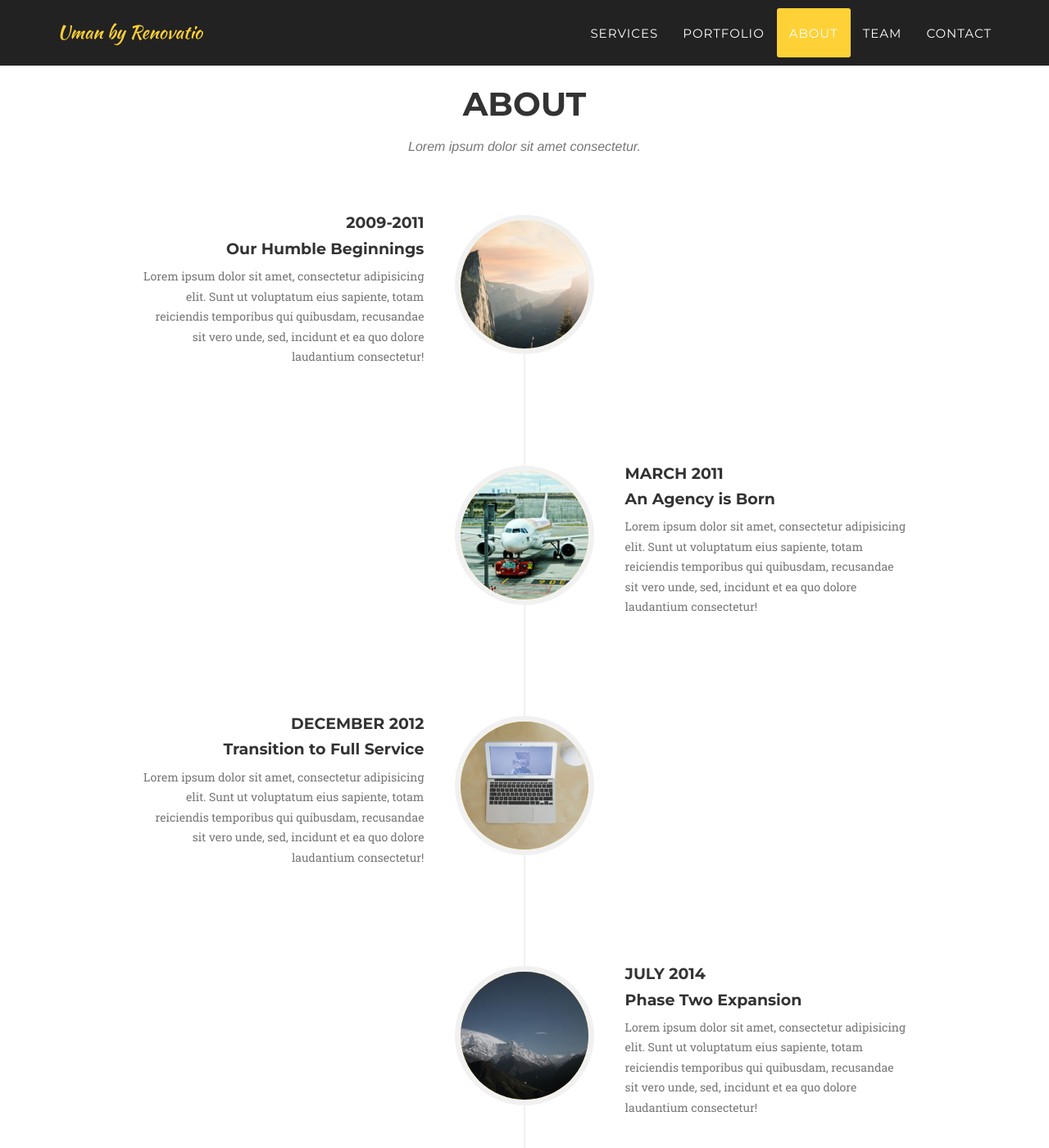
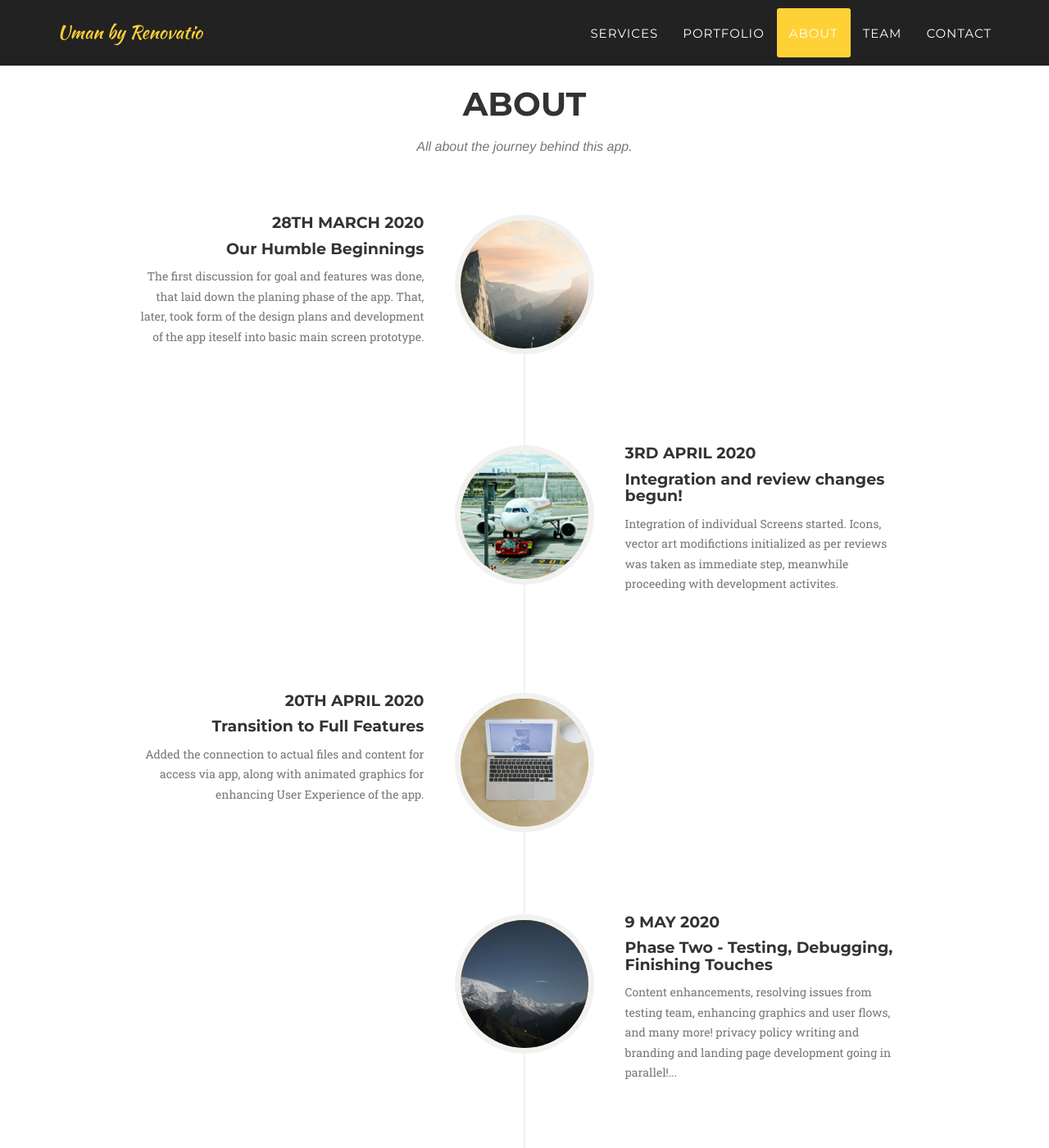
Before and after one commit to Uman-app/uman-app.github.io, a Jekyll site: the page built from index.html, in a window 1280 px wide and 1400 px high, scrolled down 2791 px. Shown: the whole window at 82% size. Built offline with Jekyll 4.4.1, drawn with Linux system fonts in a browser that asks for light colours; some web fonts are replaced; some of the changed text lies outside the part shown.

Commit message:
Created the timeline/about section

```diff
--- a/_includes/about.html
+++ b/_includes/about.html
@@ -4,7 +4,7 @@
             <div class="row">
                 <div class="col-lg-12 text-center">
                     <h2 class="section-heading">About</h2>
-                    <h3 class="section-subheading text-muted">Lorem ipsum dolor sit amet consectetur.</h3>
+                    <h3 class="section-subheading text-muted">All about the journey behind this app.</h3>
                 </div>
             </div>
             <div class="row">
@@ -16,11 +16,14 @@
                             </div>
                             <div class="timeline-panel">
                                 <div class="timeline-heading">
-                                    <h4>2009-2011</h4>
+                                    <h4>28th March 2020</h4>
                                     <h4 class="subheading">Our Humble Beginnings</h4>
                                 </div>
                                 <div class="timeline-body">
-                                    <p class="text-muted">Lorem ipsum dolor sit amet, consectetur adipisicing elit. Sunt ut voluptatum eius sapiente, totam reiciendis temporibus qui quibusdam, recusandae sit vero unde, sed, incidunt et ea quo dolore laudantium consectetur!</p>
+                                    <p class="text-muted">The first discussion for goal and features was done,
+                                        that laid down the planing phase of the app.
+                                        That, later, took form of the design plans and development of the app iteself
+                                         into basic main screen prototype.</p>
                                 </div>
                             </div>
                         </li>
@@ -30,11 +33,13 @@
                             </div>
                             <div class="timeline-panel">
                                 <div class="timeline-heading">
-                                    <h4>March 2011</h4>
-                                    <h4 class="subheading">An Agency is Born</h4>
+                                    <h4>3rd April 2020</h4>
+                                    <h4 class="subheading">Integration and review changes begun!</h4>
                                 </div>
                                 <div class="timeline-body">
-                                    <p class="text-muted">Lorem ipsum dolor sit amet, consectetur adipisicing elit. Sunt ut voluptatum eius sapiente, totam reiciendis temporibus qui quibusdam, recusandae sit vero unde, sed, incidunt et ea quo dolore laudantium consectetur!</p>
+                                    <p class="text-muted">Integration of individual Screens started.
+                                        Icons, vector art modifictions initialized as per reviews was taken as immediate step,
+                                        meanwhile proceeding with development activites.</p>
                                 </div>
                             </div>
                         </li>
@@ -44,11 +49,13 @@
                             </div>
                             <div class="timeline-panel">
                                 <div class="timeline-heading">
-                                    <h4>December 2012</h4>
-                                    <h4 class="subheading">Transition to Full Service</h4>
+                                    <h4>20th April 2020</h4>
+                                    <h4 class="subheading">Transition to Full Features</h4>
                                 </div>
                                 <div class="timeline-body">
-                                    <p class="text-muted">Lorem ipsum dolor sit amet, consectetur adipisicing elit. Sunt ut voluptatum eius sapiente, totam reiciendis temporibus qui quibusdam, recusandae sit vero unde, sed, incidunt et ea quo dolore laudantium consectetur!</p>
+                                    <p class="text-muted">Added the connection to actual files and content for access via app,
+                                        along with animated graphics for enhancing User Experience of the app.
+                                    </p>
                                 </div>
                             </div>
                         </li>
@@ -58,11 +65,13 @@
                             </div>
                             <div class="timeline-panel">
                                 <div class="timeline-heading">
-                                    <h4>July 2014</h4>
-                                    <h4 class="subheading">Phase Two Expansion</h4>
+                                    <h4>9 May 2020</h4>
+                                    <h4 class="subheading">Phase Two - Testing, Debugging, Finishing Touches</h4>
                                 </div>
                                 <div class="timeline-body">
-                                    <p class="text-muted">Lorem ipsum dolor sit amet, consectetur adipisicing elit. Sunt ut voluptatum eius sapiente, totam reiciendis temporibus qui quibusdam, recusandae sit vero unde, sed, incidunt et ea quo dolore laudantium consectetur!</p>
+                                    <p class="text-muted">Content enhancements, resolving issues from testing team,
+                                         enhancing graphics and user flows, and many more!
+                                         privacy policy writing and branding and landing page development going in parallel!...</p>
                                 </div>
                             </div>
                         </li>
--- a/_includes/portfolio_grid.html
+++ b/_includes/portfolio_grid.html
@@ -4,7 +4,7 @@
             <div class="row">
                 <div class="col-lg-12 text-center">
                     <h2 class="section-heading">ScreenShots From App</h2>
-                    <h3 class="section-subheading text-muted">Lorem ipsum dolor sit amet consectetur.</h3>
+                    <h3 class="section-subheading text-muted">Have A look inside the app.</h3>
                 </div>
             </div>
             <div class="row">
--- a/_includes/services.html
+++ b/_includes/services.html
@@ -27,10 +27,10 @@
                 <div class="col-md-4">
                     <span class="fa-stack fa-4x">
                         <i class="fa fa-circle fa-stack-2x text-primary"></i>
-                        <i class="fa fa-lock fa-stack-1x fa-inverse"></i>
+                        <i class="fa fa-line-chart fa-stack-1x fa-inverse"></i>
                     </span>
-                    <h4 class="service-heading">Web Security</h4>
-                    <p class="text-muted">Lorem ipsum dolor sit amet, consectetur adipisicing elit. Minima maxime quam architecto quo inventore harum ex magni, dicta impedit.</p>
+                    <h4 class="service-heading">Live Covid Stats</h4>
+                    <p class="text-muted">We Keeps you updated by Live Covid Cases Tracking, for at a glance check.</p>
                 </div>
             </div>
         </div>
```
